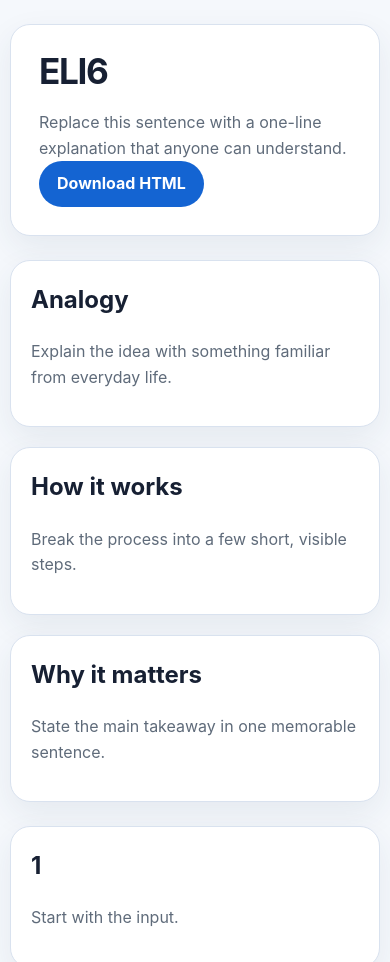
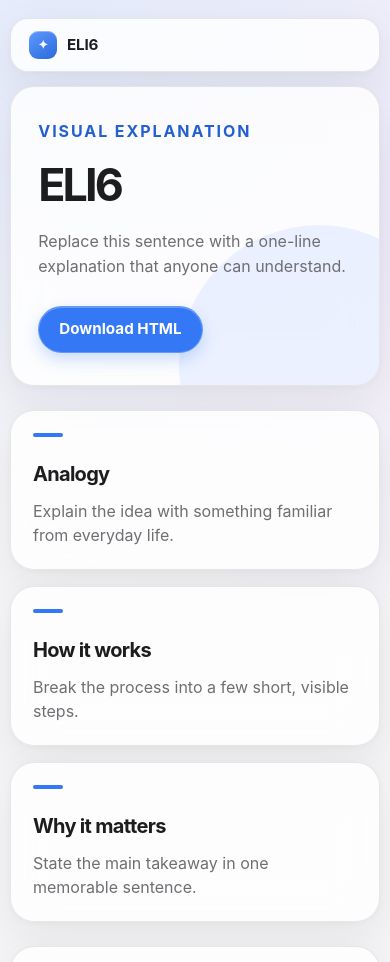
Before and after one commit to Leo1968/eli6, a website: page templates/eli6-responsive.html in a window 390 px wide. Shown: the top 962 px of the page. Drawn offline with Linux system fonts and the light colour scheme.

Commit message:
Polish responsive template with Apple-like design

```diff
--- a/templates/eli6-responsive.html
+++ b/templates/eli6-responsive.html
@@ -7,62 +7,153 @@
   <title>ELI6 Explanation</title>
   <style>
     :root {
-      --bg: #f5f8fc;
-      --surface: #ffffff;
-      --text: #172033;
-      --muted: #5f6b7a;
-      --accent: #1464d2;
-      --accent-soft: #e8f1ff;
-      --border: #d9e2ef;
-      --radius: 20px;
+      --bg: #f5f5f7;
+      --surface: rgb(255 255 255 / 82%);
+      --surface-solid: #fff;
+      --text: #1d1d1f;
+      --muted: #6e6e73;
+      --accent: #3478f6;
+      --accent-strong: #245fd1;
+      --accent-soft: #eaf1ff;
+      --border: rgb(29 29 31 / 10%);
+      --shadow: 0 18px 48px rgb(29 29 31 / 7%), 0 2px 8px rgb(29 29 31 / 4%);
+      --radius: 24px;
     }
 
     * { box-sizing: border-box; }
 
     html { scroll-behavior: smooth; }
 
+    ::selection { background: #cfe0ff; color: var(--text); }
+
     body {
       margin: 0;
       min-width: 320px;
-      background: var(--bg);
+      background:
+        radial-gradient(circle at 12% 0%, rgb(210 225 255 / 48%), transparent 32rem),
+        radial-gradient(circle at 92% 14%, rgb(232 220 255 / 38%), transparent 28rem),
+        var(--bg);
       color: var(--text);
-      font-family: Inter, ui-sans-serif, system-ui, -apple-system, BlinkMacSystemFont, "Segoe UI", sans-serif;
-      line-height: 1.6;
+      font-family: -apple-system, BlinkMacSystemFont, "SF Pro Display", "Segoe UI", sans-serif;
+      line-height: 1.5;
+      -webkit-font-smoothing: antialiased;
     }
 
     .page {
       width: min(1120px, calc(100% - 32px));
       margin: 0 auto;
-      padding: clamp(24px, 5vw, 72px) 0;
+      padding: clamp(18px, 4vw, 48px) 0 72px;
     }
 
+    .topbar,
     .hero,
     .card {
       background: var(--surface);
       border: 1px solid var(--border);
       border-radius: var(--radius);
-      box-shadow: 0 12px 32px rgb(34 60 95 / 8%);
+      box-shadow: var(--shadow);
+      backdrop-filter: blur(22px);
+      -webkit-backdrop-filter: blur(22px);
+    }
+
+    .topbar {
+      display: flex;
+      align-items: center;
+      justify-content: space-between;
+      gap: 16px;
+      margin-bottom: clamp(14px, 2vw, 24px);
+      padding: 12px 14px 12px 18px;
+    }
+
+    .brand {
+      display: inline-flex;
+      align-items: center;
+      gap: 10px;
+      color: var(--text);
+      font-size: .95rem;
+      font-weight: 700;
+      letter-spacing: -.01em;
+    }
+
+    .brand-mark {
+      display: grid;
+      width: 28px;
+      height: 28px;
+      place-items: center;
+      border-radius: 9px;
+      background: linear-gradient(145deg, #5d9bff, #2b68dc);
+      color: #fff;
+      font-size: .75rem;
+      box-shadow: inset 0 1px rgb(255 255 255 / 35%);
+    }
+
+    .status {
+      display: inline-flex;
+      align-items: center;
+      gap: 7px;
+      color: var(--muted);
+      font-size: .78rem;
+      font-weight: 600;
+    }
+
+    .status::before {
+      width: 6px;
+      height: 6px;
+      border-radius: 50%;
+      background: #44b87a;
+      box-shadow: 0 0 0 4px rgb(68 184 122 / 12%);
+      content: "";
     }
 
     .hero {
-      padding: clamp(28px, 6vw, 72px);
+      position: relative;
+      overflow: hidden;
+      padding: clamp(32px, 7vw, 88px) clamp(24px, 7vw, 80px);
       text-align: center;
     }
 
+    .hero::after {
+      position: absolute;
+      right: -80px;
+      bottom: -120px;
+      width: 280px;
+      height: 280px;
+      border-radius: 50%;
+      background: rgb(83 137 255 / 10%);
+      content: "";
+      pointer-events: none;
+    }
+
+    .eyebrow {
+      margin: 0 0 18px;
+      color: var(--accent-strong);
+      font-size: .75rem;
+      font-weight: 700;
+      letter-spacing: .12em;
+      text-transform: uppercase;
+    }
+
+    .hero .eyebrow { margin: 0 0 18px; }
+
     h1 {
       margin: 0;
-      font-size: clamp(2.2rem, 7vw, 5rem);
+      position: relative;
+      z-index: 1;
+      font-size: clamp(2.8rem, 8vw, 5.8rem);
       line-height: 1.05;
-      letter-spacing: -0.04em;
+      letter-spacing: -.065em;
     }
 
-    h2 { margin-top: 0; font-size: clamp(1.5rem, 3vw, 2.25rem); }
-    p { color: var(--muted); }
+    h2 { margin: 0 0 10px; font-size: clamp(1.25rem, 3vw, 1.75rem); letter-spacing: -.035em; }
+    p { margin: 0; color: var(--muted); }
 
     .hero p {
       max-width: 680px;
+      position: relative;
+      z-index: 1;
       margin: 20px auto 0;
       font-size: clamp(1rem, 2vw, 1.25rem);
+      line-height: 1.55;
     }
 
     .section { margin-top: clamp(24px, 4vw, 48px); }
@@ -70,63 +161,111 @@
     .grid {
       display: grid;
       grid-template-columns: repeat(3, minmax(0, 1fr));
-      gap: 20px;
+      gap: 16px;
     }
 
-    .card { padding: clamp(20px, 3vw, 32px); }
+    .card {
+      padding: clamp(22px, 3vw, 32px);
+      transition: transform .25s ease, box-shadow .25s ease, border-color .25s ease;
+    }
+
+    .card:hover {
+      border-color: rgb(52 120 246 / 22%);
+      box-shadow: 0 22px 55px rgb(29 29 31 / 10%), 0 2px 8px rgb(29 29 31 / 4%);
+      transform: translateY(-2px);
+    }
+
+    .grid .card h2::before {
+      display: block;
+      width: 30px;
+      height: 4px;
+      margin-bottom: 22px;
+      border-radius: 99px;
+      background: var(--accent);
+      content: "";
+    }
 
     .flow {
       display: flex;
       align-items: stretch;
-      gap: 16px;
+      gap: 12px;
     }
 
     .flow > .card { flex: 1; }
 
+    .footer {
+      margin-top: clamp(32px, 6vw, 64px);
+      color: var(--muted);
+      font-size: .78rem;
+      letter-spacing: .04em;
+      text-align: center;
+    }
+
     .arrow {
       align-self: center;
       color: var(--accent);
-      font-size: 1.8rem;
-      font-weight: 800;
+      font-size: 1.25rem;
+      font-weight: 700;
     }
 
     .download {
       display: inline-flex;
       align-items: center;
       justify-content: center;
-      min-height: 44px;
-      padding: 10px 18px;
-      border: 0;
+      position: relative;
+      z-index: 1;
+      min-height: 46px;
+      margin-top: 28px;
+      padding: 11px 20px;
+      border: 1px solid rgb(255 255 255 / 24%);
       border-radius: 999px;
       background: var(--accent);
       color: #fff;
       font: inherit;
-      font-weight: 700;
+      font-size: .95rem;
+      font-weight: 650;
       cursor: pointer;
+      box-shadow: 0 7px 16px rgb(52 120 246 / 24%), inset 0 1px rgb(255 255 255 / 25%);
+      transition: transform .2s ease, background .2s ease, box-shadow .2s ease;
     }
 
-    .download:hover { filter: brightness(0.94); }
+    .download:hover { background: var(--accent-strong); box-shadow: 0 9px 20px rgb(52 120 246 / 30%); transform: translateY(-1px); }
+    .download:active { transform: translateY(1px); }
+    :is(button, a, [tabindex]):focus-visible { outline: 3px solid rgb(52 120 246 / 38%); outline-offset: 3px; }
+
+    @media (prefers-reduced-motion: reduce) {
+      html { scroll-behavior: auto; }
+      *, *::before, *::after { transition-duration: .01ms !important; animation-duration: .01ms !important; }
+    }
 
     @media (max-width: 760px) {
       .page { width: min(100% - 20px, 640px); }
       .grid { grid-template-columns: 1fr; }
       .flow { flex-direction: column; }
       .arrow { transform: rotate(90deg); align-self: center; }
+      .topbar { border-radius: 18px; }
       .hero { text-align: left; }
       .hero p { margin-left: 0; }
+      .status { display: none; }
     }
 
     @media print {
       body { background: #fff; }
       .page { width: 100%; padding: 0; }
-      .hero, .card { box-shadow: none; break-inside: avoid; }
+      .topbar, .hero, .card { box-shadow: none; break-inside: avoid; }
       .download { display: none; }
     }
   </style>
 </head>
 <body>
   <main class="page">
+    <nav class="topbar" aria-label="Page navigation">
+      <div class="brand"><span class="brand-mark" aria-hidden="true">✦</span><span>ELI6</span></div>
+      <span class="status">Ready to explore</span>
+    </nav>
+
     <section class="hero">
+      <p class="eyebrow">Visual explanation</p>
       <h1>ELI6</h1>
       <p>Replace this sentence with a one-line explanation that anyone can understand.</p>
       <button class="download" type="button" data-download-html>Download HTML</button>
@@ -145,6 +284,8 @@
       <span class="arrow" aria-hidden="true">→</span>
       <article class="card"><h2>3</h2><p>Show the result.</p></article>
     </section>
+
+    <footer class="footer">FoisonX Lab</footer>
   </main>
 
   <script>
```
